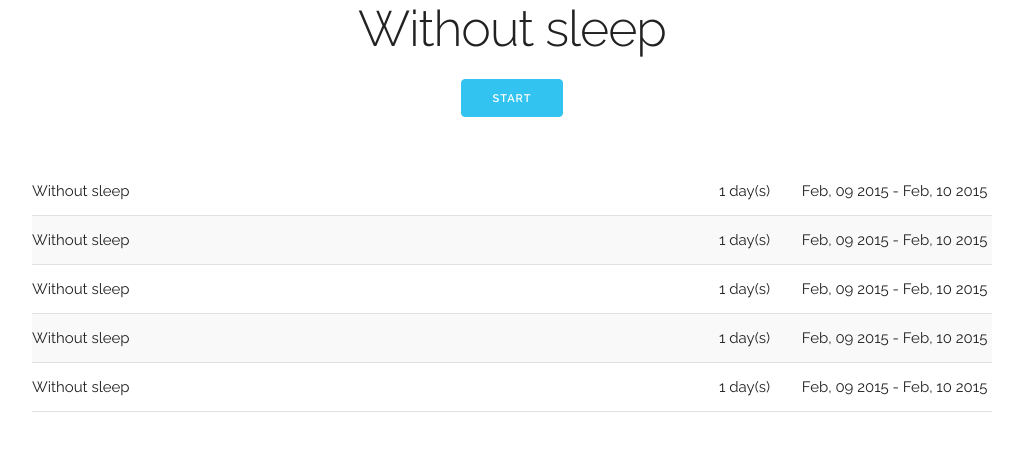
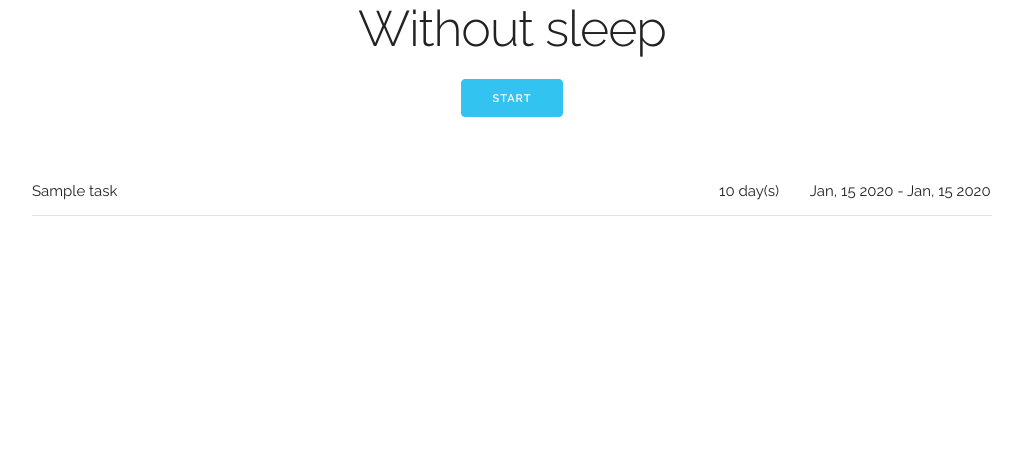
Before and after one commit to DRistau/ihavebeendays, a Django app: template ibeendays/tasks/templates/tasks/task_list.html in a window 1280 px wide. Shown: the part 237-688 px from the top of the page, without its empty margins (128-1151 px from the left). Run offline with Django 3.2, Linux system fonts and the light colour scheme; the template is opened without the code that fills it: most values are stand-ins (such as "Sample title", 1, 10 or a date in 2020).

Commit message:
Listing tasks from database

```diff
--- a/ibeendays/tasks/templates/tasks/task_list.html
+++ b/ibeendays/tasks/templates/tasks/task_list.html
@@ -20,31 +20,13 @@
     <div class="tasks-done">
         <table class="tasks-done-table u-full-width">
             <tbody>
-                <tr>
-                    <td class="tasks-done-label">Without sleep</td>
-                    <td>1 day(s)</td>
-                    <td>Feb, 09 2015 - Feb, 10 2015</td>
+            {% for task in task_list %}
+                <tr class="tasks-done-task">
+                    <td class="tasks-done-label">{{ task.title }}</td>
+                    <td class="tasks-done-days">{{ task.duration }} day(s)</td>
+                    <td class="tasks-done-dates">{{ task.started_at|date:"M, d Y" }} - {{ task.finished_at|date:"M, d Y" }}</td>
                 </tr>
-                <tr>
-                    <td class="tasks-done-label">Without sleep</td>
-                    <td>1 day(s)</td>
-                    <td>Feb, 09 2015 - Feb, 10 2015</td>
-                </tr>
-                <tr>
-                    <td class="tasks-done-label">Without sleep</td>
-                    <td>1 day(s)</td>
-                    <td>Feb, 09 2015 - Feb, 10 2015</td>
-                </tr>
-                <tr>
-                    <td class="tasks-done-label">Without sleep</td>
-                    <td>1 day(s)</td>
-                    <td>Feb, 09 2015 - Feb, 10 2015</td>
-                </tr>
-                <tr>
-                    <td class="tasks-done-label">Without sleep</td>
-                    <td>1 day(s)</td>
-                    <td>Feb, 09 2015 - Feb, 10 2015</td>
-                </tr>
+            {% endfor %}
             </tbody>
         </table>
     </div>
```
Also changed, not shown: conftest.py (+12 -3 lines), ibeendays/tasks/models.py (+6 -1 lines), ibeendays/tasks/tests/test_models.py (+4 -0 lines), ibeendays/tasks/tests/test_pages.py (+16 -5 lines).
